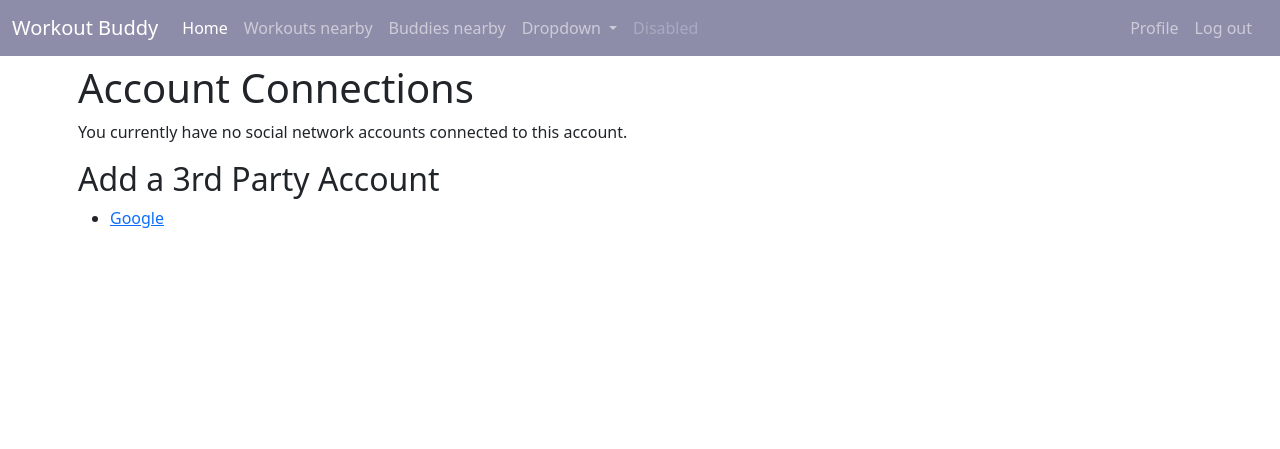
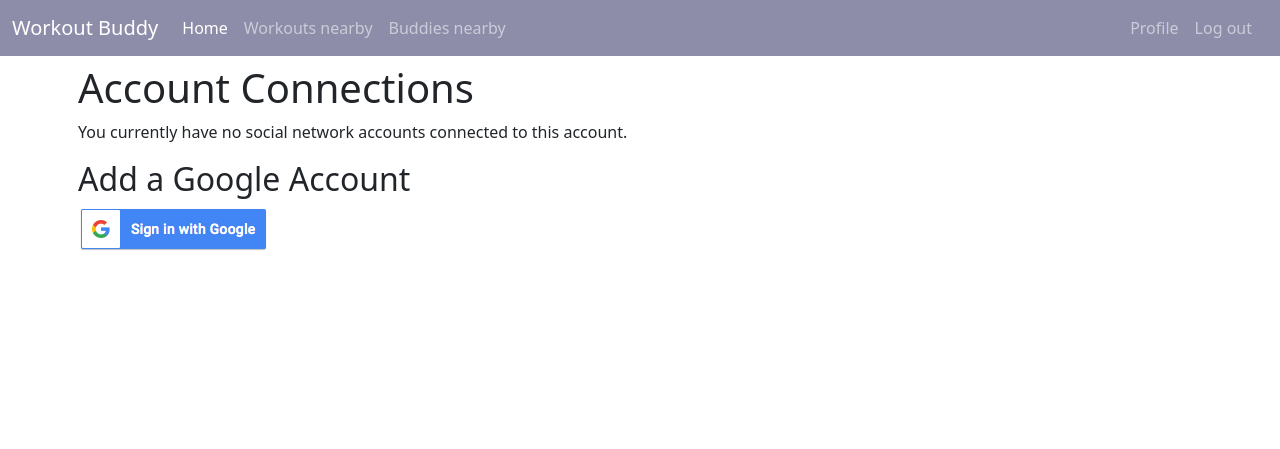
Before and after one commit to foxt451/workout_buddy, a Django app: a page that uses webpage/templates/webpage/header.html in a window 1280 px wide. Shown: the top 449 px of the page. Run offline with Django 4.2, Linux system fonts and the light colour scheme; the visitor is signed in with stand-in values (Sample User, id 1); some libraries are stand-ins or nearby versions.

Commit message:
Some fixes

```diff
--- a/accounts/templates/account/email.html
+++ b/accounts/templates/account/email.html
@@ -3,7 +3,7 @@
 {% load i18n %}
 
 {% block head_title %}{% trans "E-mail Addresses" %}{% endblock %}
-{% block post_header %}
+{% comment %} {% block post_header %}
 {% if messages %}
 <div>
     {% for message in messages %}
@@ -13,7 +13,7 @@
     {% endfor %}
 </div>
 {% endif %}
-{% endblock %}
+{% endblock %} {% endcomment %}
 
 {% block content %}
     <h1>{% trans "E-mail Addresses" %}</h1>
--- a/accounts/templates/registration/profile.html
+++ b/accounts/templates/registration/profile.html
@@ -14,9 +14,10 @@ async defer></script>
         {% include 'registration/profile_detail.html' with profile=object %}
         <h3>Email <a href="{% url 'account_email' %}"><i class="fa-solid fa-edit"></i></a></h3>
         <p>{{ object.email }}</p>
+        <h3>Google connections <a href="{% url 'socialaccount_connections' %}"><i class="fa-solid fa-edit"></i></a></h3>
     </div>
     <div class="col-md-8">
-        <h3>Workout info <a href="{% url 'accounts:profile-edit' %}"><i class="fa-solid fa-edit"></i></a></h3>
+        <h3>Workout info <a href="{% url 'webpage:wprofile-edit' %}"><i class="fa-solid fa-edit"></i></a></h3>
         {% include 'webpage/workoutprofile_detail.html' with wprofile=object.workoutprofile %}
     </div>
 </div>
--- /dev/null
+++ b/accounts/templates/socialaccount/connections.html
@@ -0,0 +1,67 @@
+{% extends "socialaccount/base.html" %}
+
+{% load i18n %}
+{% load static %}
+{% load account socialaccount %}
+
+{% block head_title %}{% trans "Account Connections" %}{% endblock %}
+{% comment %} {% block post_header %}
+{% if messages %}
+<div>
+    {% for message in messages %}
+    {% if forloop.last %}
+    <div class="alert alert-info"> {{message}}</div>
+    {% endif %}
+    {% endfor %}
+</div>
+{% endif %}
+{% endblock %} {% endcomment %}
+
+{% block content %}
+<h1>{% trans "Account Connections" %}</h1>
+
+{% if form.accounts %}
+<p>{% blocktrans %}You can sign in to your account using any of the following Google accounts:{% endblocktrans %}</p>
+
+
+<form method="post" action="{% url 'socialaccount_connections' %}">
+{% csrf_token %}
+
+<fieldset>
+{% if form.non_field_errors %}
+<div id="errorMsg">{{ form.non_field_errors }}</div>
+{% endif %}
+
+{% for base_account in form.accounts %}
+{% with base_account.get_provider_account as account %}
+<div>
+<label for="id_account_{{ base_account.id }}">
+<input id="id_account_{{ base_account.id }}" type="radio" name="account" value="{{ base_account.id }}"/>
+<span class="socialaccount_provider {{ base_account.provider }} {{ account.get_brand.id }}">{{account.get_brand.name}}</span>
+{{ account }}
+</label>
+</div>
+{% endwith %}
+{% endfor %}
+
+<div>
+<button type="submit" class="btn btn-warning my-2">{% trans 'Remove' %}</button>
+</div>
+
+</fieldset>
+
+</form>
+
+{% else %}
+<p>{% trans 'You currently have no social network accounts connected to this account.' %}</p>
+{% endif %}
+
+<h2>{% trans 'Add a Google Account' %}</h2>
+
+<a title="Google connect" href="{% provider_login_url "google" process="conenct" %}">
+    <img src="{% static 'accounts/imgs/btn_google_signin_dark_normal_web.png' %}">
+</a>
+
+{% include "socialaccount/snippets/login_extra.html" %}
+
+{% endblock %}
--- a/webpage/templates/webpage/base_webpage.html
+++ b/webpage/templates/webpage/base_webpage.html
@@ -10,7 +10,18 @@
 {% include 'webpage/header.html' %}
 {% endblock %}
 {% block post_header %}
-
+{% if messages %}
+<div>
+    {% for message in messages %}
+    {% if forloop.last %}
+    <div class="alert alert-info msg-django"> {{message}}</div>
+    {% endif %}
+    {% endfor %}
+</div>
+<script>
+$(() => $(".msg-django").show().delay(5000).fadeOut());
+</script>
+{% endif %}
 {% endblock %}
 {% block container %}
 <div class="container p-2">
--- a/webpage/templates/webpage/header.html
+++ b/webpage/templates/webpage/header.html
@@ -21,23 +21,6 @@
                     <li class="nav-item">
                         <a class="nav-link" href="{% url 'webpage:wprofile-list' %}">Buddies nearby</a>
                     </li>
-                    <li class="nav-item dropdown">
-                        <a class="nav-link dropdown-toggle" href="#" id="navbarDropdown" role="button"
-                            data-bs-toggle="dropdown" aria-expanded="false">
-                            Dropdown
-                        </a>
-                        <ul class="dropdown-menu" aria-labelledby="navbarDropdown">
-                            <li><a class="dropdown-item" href="#">Action</a></li>
-                            <li><a class="dropdown-item" href="#">Another action</a></li>
-                            <li>
-                                <hr class="dropdown-divider">
-                            </li>
-                            <li><a class="dropdown-item" href="#">Something else here</a></li>
-                        </ul>
-                    </li>
-                    <li class="nav-item">
-                        <a class="nav-link disabled" href="#" tabindex="-1" aria-disabled="true">Disabled</a>
-                    </li>
                 </ul>
                 <ul class="navbar-nav mb-2 me-2 mb-lg-0">
                     {% if user.is_anonymous %}
```
